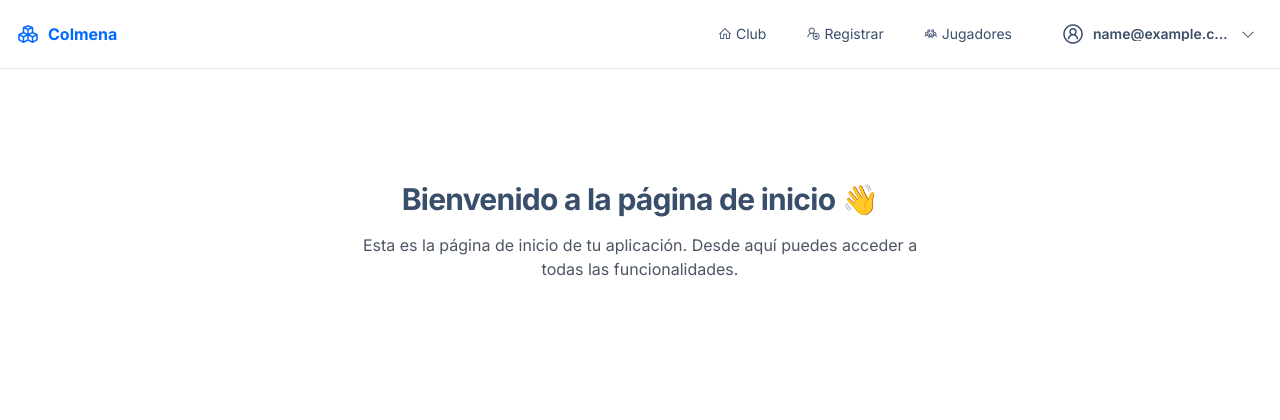
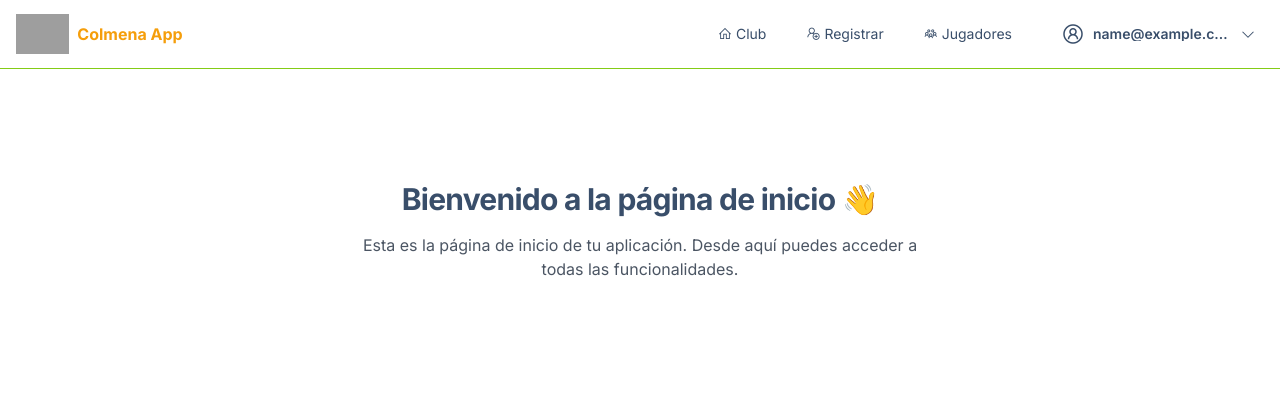
Before and after one commit to eduardouio/colmena, a Django app: page / in a window 1280 px wide. Shown: the top 420 px of the page. Run offline with Django 4.2, Linux system fonts and the light colour scheme; the visitor is signed in with stand-in values (Sample User, id 1); some libraries are stand-ins or nearby versions; grey boxes are pictures that could not be loaded.

Commit message:
feat: Actualizar el encabezado para incluir el logo y mejorar la visibilidad del nombre de la aplicación

```diff
--- a/app/backend/src/accounts/templates/base/base.html
+++ b/app/backend/src/accounts/templates/base/base.html
@@ -44,11 +44,11 @@
 
 	{% block header %}
 	<!-- Barra superior con DaisyUI -->
-	<header class="navbar bg-base-100 border-b border-base-300 sticky top-0 z-40">
+	<header class="navbar border-b border-b-lime-500  bg-base-100 sticky top-0 z-40">
 		<div class="flex-1 px-2">
 			<a href="{% url 'home' %}" class="flex items-center gap-2 font-bold text-primary">
-				<i class="las la-cubes text-2xl"></i>
-				<span class="hidden sm:inline">Colmena</span>
+				<img src="{% static 'img/logo-colmena.jpg'%}" alt="Logo Colmena" class="h-10">
+				<span class="text-amber-500">Colmena App</span>
 			</a>
 		</div>
 		<nav class="flex-none">
```
